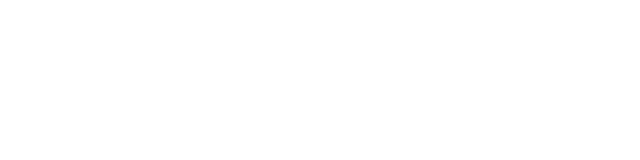
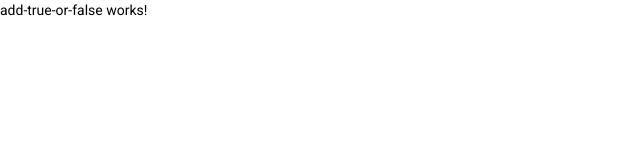
Before and after one commit to Viki2-0/cs-frontend, an Angular app: page /create-true-or-false in a window 1280 px wide. Before the commit this address led to /. Shown: the top 160 px of the page, without its empty margins (0-640 px from the left). Built offline with nearby package versions, Linux system fonts and the light colour scheme.

Commit message:
added boilerplate for adding trueorfalse quiz

```diff
--- a/src/app/app-routing.module.ts
+++ b/src/app/app-routing.module.ts
@@ -1,9 +1,11 @@
 import { NgModule } from '@angular/core';
 import { Routes, RouterModule } from '@angular/router';
+import { AddTrueOrFalseComponent } from './components/add-true-or-false/add-true-or-false.component';
 import { TrueOrFalseQuizComponent } from './components/true-or-false-quiz/true-or-false-quiz.component';
 
 const routes: Routes = [
-  { path: 'true-or-false', component: TrueOrFalseQuizComponent }
+  { path: 'true-or-false', component: TrueOrFalseQuizComponent },
+  { path: 'create-true-or-false', component: AddTrueOrFalseComponent }
 ];
 
 @NgModule({
--- a/src/app/app.module.ts
+++ b/src/app/app.module.ts
@@ -11,10 +11,12 @@
 import { ReactiveFormsModule } from '@angular/forms';
 import { MatButtonModule } from '@angular/material/button';
 import {MatRadioModule} from '@angular/material/radio';
+import { AddTrueOrFalseComponent } from './components/add-true-or-false/add-true-or-false.component';
 @NgModule({
   declarations: [
     AppComponent,
-    TrueOrFalseQuizComponent
+    TrueOrFalseQuizComponent,
+    AddTrueOrFalseComponent
   ],
   imports: [
     BrowserModule,
--- /dev/null
+++ b/src/app/components/add-true-or-false/add-true-or-false.component.html
@@ -0,0 +1 @@
+<p>add-true-or-false works!</p>
--- /dev/null
+++ b/src/app/components/add-true-or-false/add-true-or-false.component.ts
@@ -0,0 +1,15 @@
+import { Component, OnInit } from '@angular/core';
+
+@Component({
+  selector: 'app-add-true-or-false',
+  templateUrl: './add-true-or-false.component.html',
+  styleUrls: ['./add-true-or-false.component.less']
+})
+export class AddTrueOrFalseComponent implements OnInit {
+
+  constructor() { }
+
+  ngOnInit(): void {
+  }
+
+}
```
Also changed, not shown: src/app/components/add-true-or-false/add-true-or-false.component.less (added).
